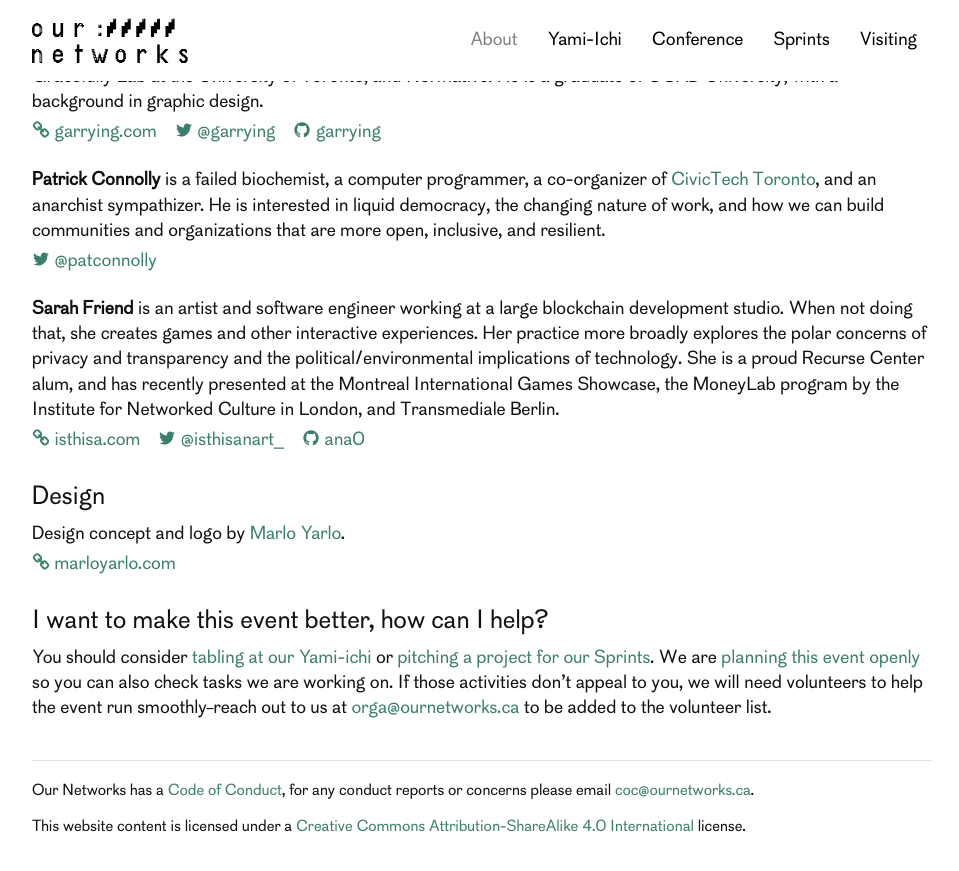
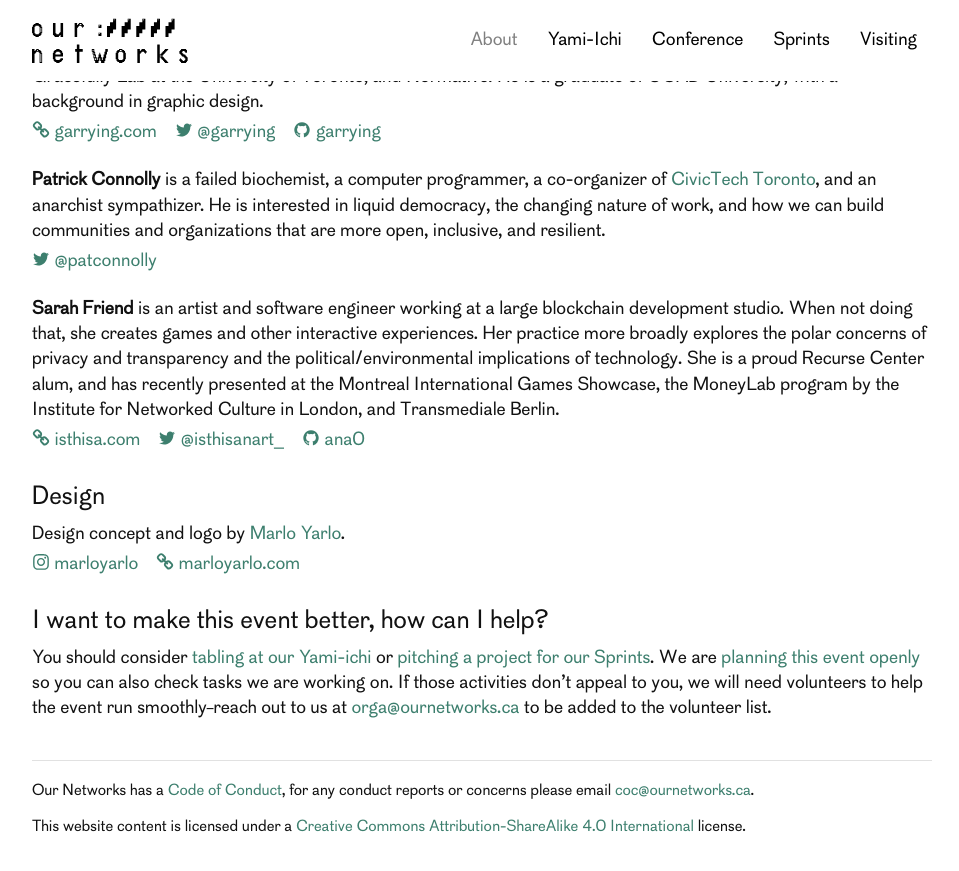
Before and after one commit to ournetworks/ournetworks.ca, a Jekyll site: the page built from about.md, in a window 1280 px wide and 900 px high, scrolled down 1041 px. Shown: the top 871 px of the window, without its empty margins (158-1117 px from the left). Built offline with Jekyll 4.4.1, drawn with Linux system fonts in a browser that asks for light colours.

Commit message:
adding insta

```diff
--- a/about.md
+++ b/about.md
@@ -63,6 +63,7 @@
 Design concept and logo by [Marlo Yarlo](http://www.marloyarlo.com/).
 
 <ul class="bio-sm-list">
+  <li class="bio-sm-list-item"><a href="https://www.instagram.com/marloyarlo/" target="_blank" rel="noopener">{% include icons/instagram.svg %}&nbsp;marloyarlo</a></li>
   <li class="bio-sm-list-item"><a href="http://www.marloyarlo.com/" target="_blank" rel="noopener">{% include icons/link.svg %}&nbsp;marloyarlo.com</a></li>
 </ul>
 
```
